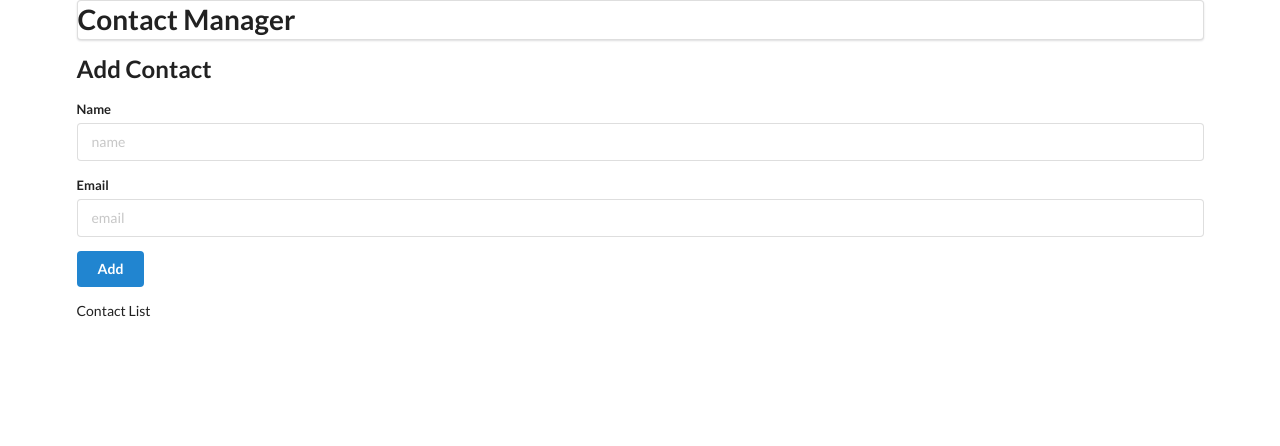
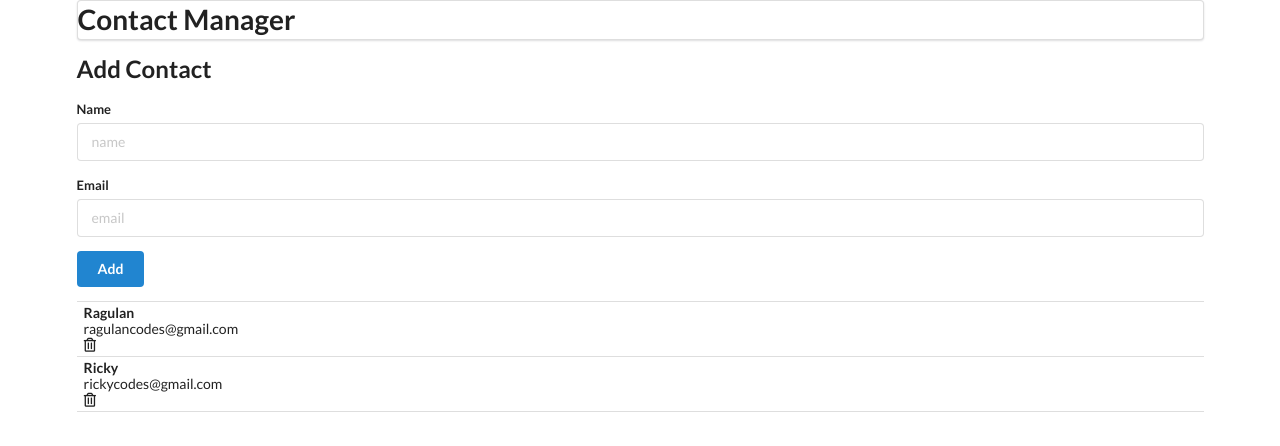
Before and after one commit to Ragulan-R/contact-react-project, a React (Create React App) app: page / in a window 1280 px wide. Shown: the top 446 px of the page. Built offline with nearby package versions, Linux system fonts and the light colour scheme.

Commit message:
set up map and render of contact list

```diff
--- a/src/components/App.js
+++ b/src/components/App.js
@@ -5,11 +5,25 @@
 import ContactList from './ContactList'
 
 function App() {
+  const contacts = [
+    {
+      id: '1',
+      name: 'Ragulan',
+      email: 'ragulancodes@gmail.com',
+    },
+    {
+      id: '2',
+      name: 'Ricky',
+      email: 'rickycodes@gmail.com',
+    },
+  ]
+
   return (
     <div className='ui container'>
       <Header />
       <AddContact />
-      <ContactList />
+      <ContactList contacts={contacts} />
+      {/* passing contacts array to contact component */}
     </div>
   )
 }
--- a/src/components/ContactList.js
+++ b/src/components/ContactList.js
@@ -1,7 +1,21 @@
 import React from 'react'
 
-const ContactList = () => {
-  return <div className='ui celled list'>Contact List</div>
+const ContactList = (props) => {
+  console.log(props)
+
+  const renderContactList = props.contacts.map((contact) => {
+    return (
+      <div className='item'>
+        <div className='content'>
+          <div className='header'>{contact.name}</div>
+          <div>{contact.email}</div>
+        </div>
+        <i className='trash alternate outline icon'></i>
+      </div>
+    )
+  })
+
+  return <div className='ui celled list'>{renderContactList}</div>
 }
 
 export default ContactList
```
